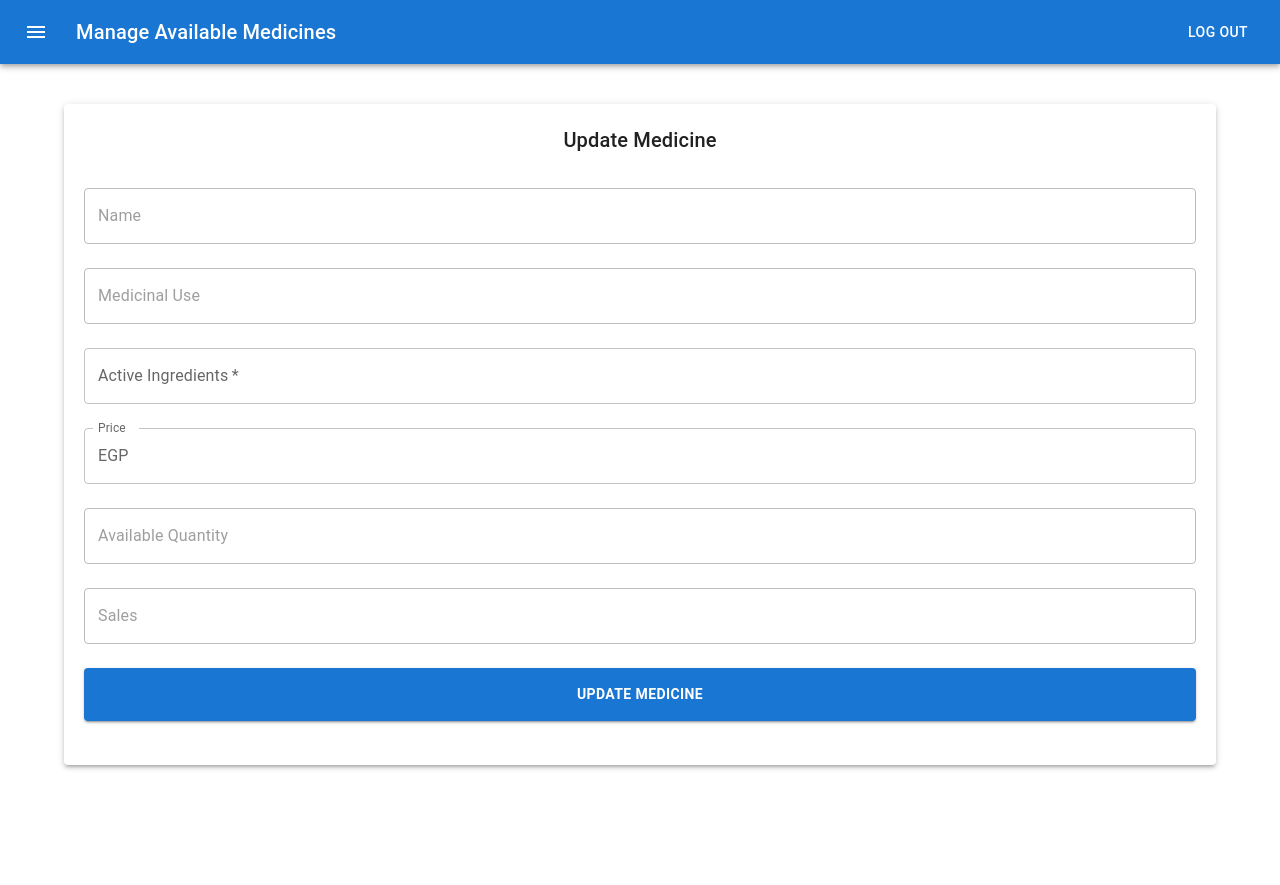
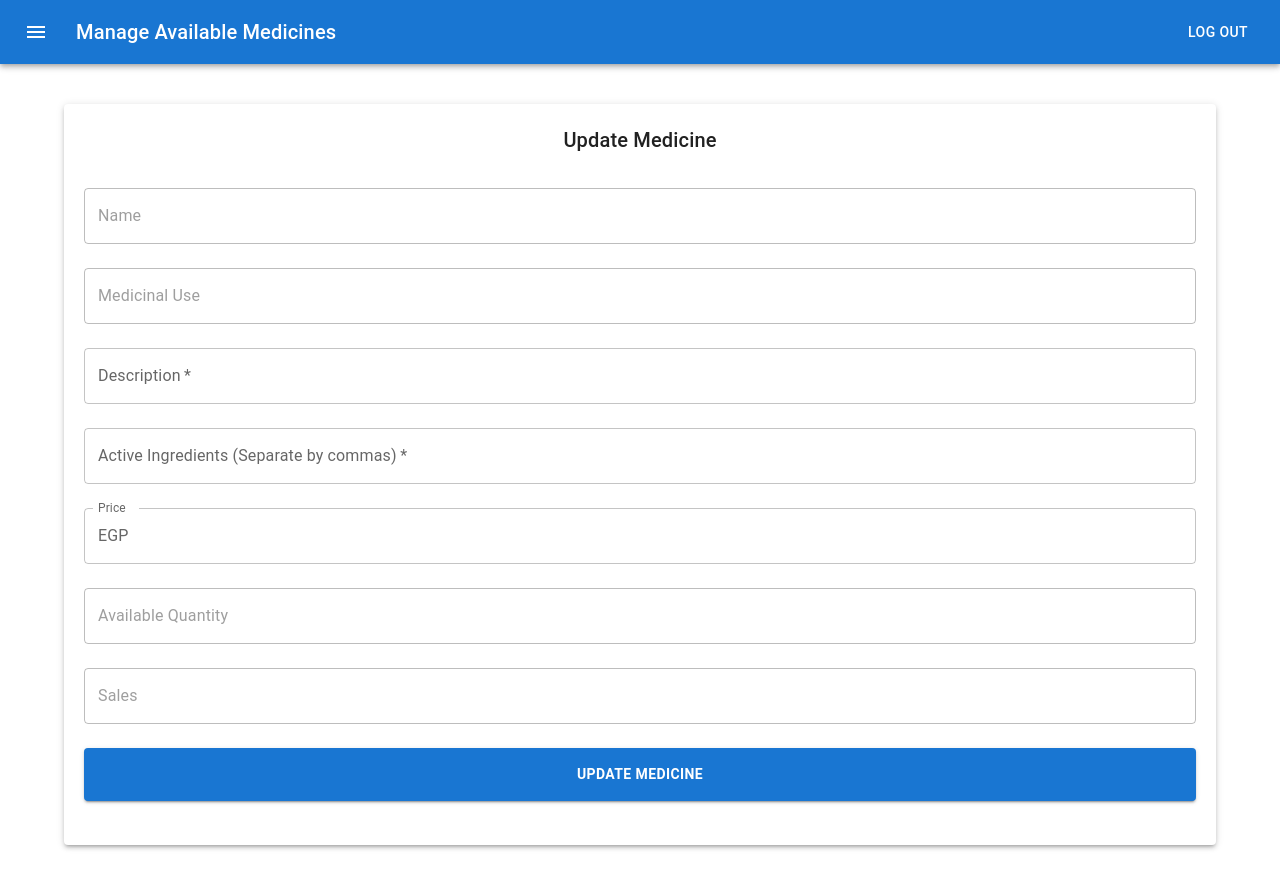
Before and after one commit to advanced-computer-lab-2023/Mern-overflow-Pharmacy, a React (Create React App) app in the folder client/: page /pharmacist/medicines/1 in a window 1280 px wide. Before the commit the page ends 805 px from the top, so only its background shows below. Built offline with nearby package versions, Linux system fonts and the light colour scheme; no server answers.

Commit message:
feat: pharmacist update medicine

```diff
--- a/client/src/components/formComponents/EditMedicine.js
+++ b/client/src/components/formComponents/EditMedicine.js
@@ -12,7 +12,8 @@ const EditMedicine = () => {
     const { register, handleSubmit, setError, formState: { errors } } = useForm();
     const [name, setName] = useState("");
     const [medicinalUse, setMedicinalUse] = useState("");
-    const [details, setDetails] = useState("");
+    const [description, setDescription] = useState("");
+    const [activeIngredients, setActiveIngredients] = useState("");
     const [price, setPrice] = useState("");
     const [availableQuantity, setAvailableQuantity] = useState("");
     const [sales, setSales] = useState("");
@@ -23,12 +24,13 @@ const EditMedicine = () => {
                 console.log('started fetching');
                 const response = await axios.get(`http://localhost:8000/medicines/viewAll`);
                 const medicine = response.data.find(item => item._id === id);
-                // setName(medicine.name);
-                // setMedicinalUse(medicine.medicinalUse);
-                setDetails(medicine.details);
+                setName(medicine.name);
+                setMedicinalUse(medicine.medicinalUse);
+                setDescription(medicine.details.description);
+                setActiveIngredients(medicine.details.activeIngredients);
                 setPrice(medicine.price);
-                // setAvailableQuantity(medicine.availableQuantity);
-                // setSales(medicine.sales);
+                setAvailableQuantity(medicine.availableQuantity);
+                setSales(medicine.sales);
             } catch (error) {
                 console.error('Error fetching data:', error);
             }
@@ -37,6 +39,7 @@ const EditMedicine = () => {
     }, []);
 
     const onSubmit = data => {
+        const details = {activeIngredients: activeIngredients.split(',').map(item => item.trim()), description: description}
         const dataToServer = { name, medicinalUse, details, price, availableQuantity, sales };
         axios.put(`http://localhost:8000/medicines/${id}`, dataToServer)
             .then((response) => {
@@ -73,10 +76,19 @@ const EditMedicine = () => {
                     />
                     <TextField
                         sx={{ mb: 3 }}
-                        value={details}
-                        onChange={(e) => { setDetails(e.target.value) }}
+                        value={description}
+                        onChange={(e) => { setDescription(e.target.value) }}
                         type="text"
-                        label="Active Ingredients"
+                        label="Description"
+                        required
+                        fullWidth
+                    />
+                    <TextField
+                        sx={{ mb: 3 }}
+                        value={activeIngredients}
+                        onChange={(e) => { setActiveIngredients(e.target.value) }}
+                        type="text"
+                        label="Active Ingredients (Separate by commas)"
                         required
                         fullWidth
                     />
```
